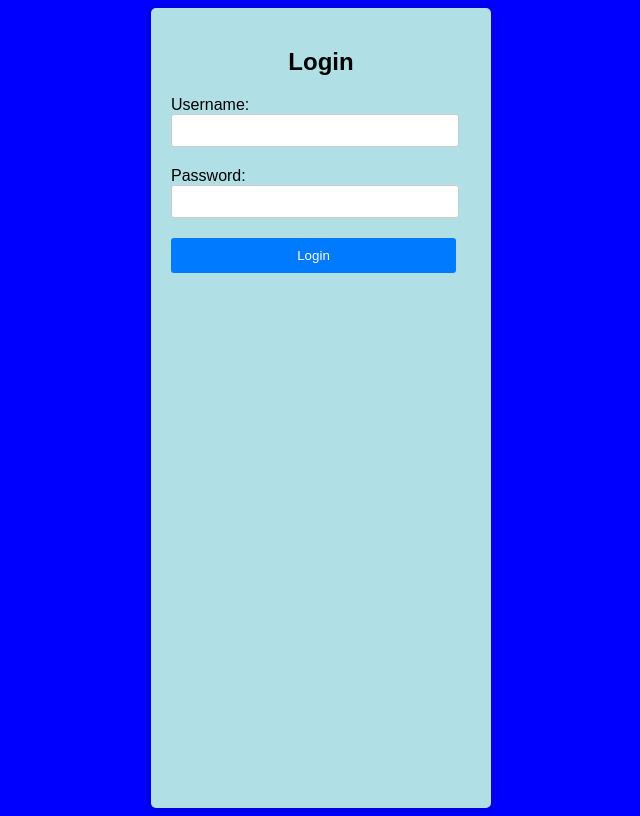
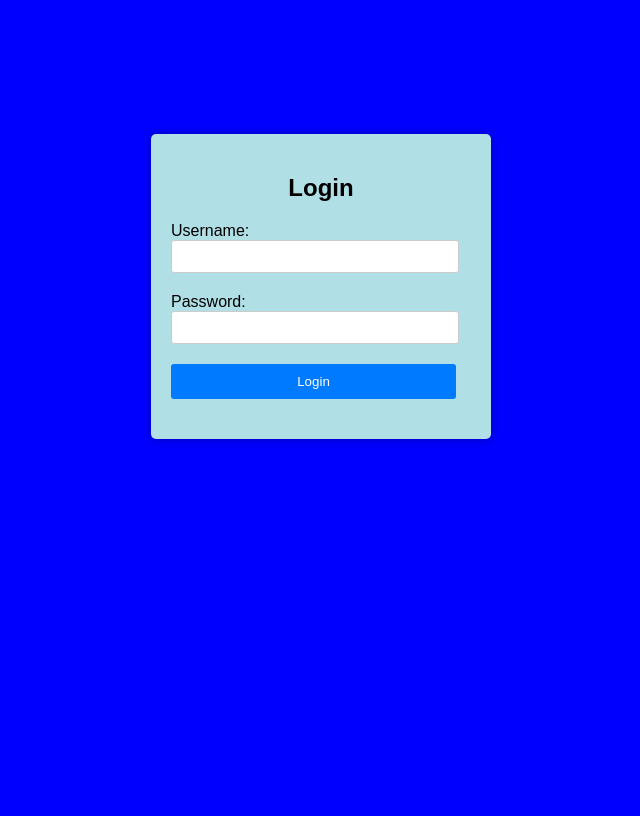
Before and after one commit to Sakthivel-Selvam-MEAN-Developer/Tickets-Booking, a plain HTML site: page index.html in a window 1280 px wide. Shown: the whole page, without its empty margins (319-959 px from the left). Drawn offline with Linux system fonts and the light colour scheme.

Commit message:
index.html

```diff
--- a/index.html
+++ b/index.html
@@ -4,10 +4,6 @@
     <title>Login Page</title>
     <style>
         body {
-             background-image:C:\Users\prani\OneDrive\Desktop\ticket\railway.jpg">
-            background-size: cover;
-            height: 100vh;
-            display: flex;
             font-family: Arial, sans-serif;
             background-color: blue;
 
```
